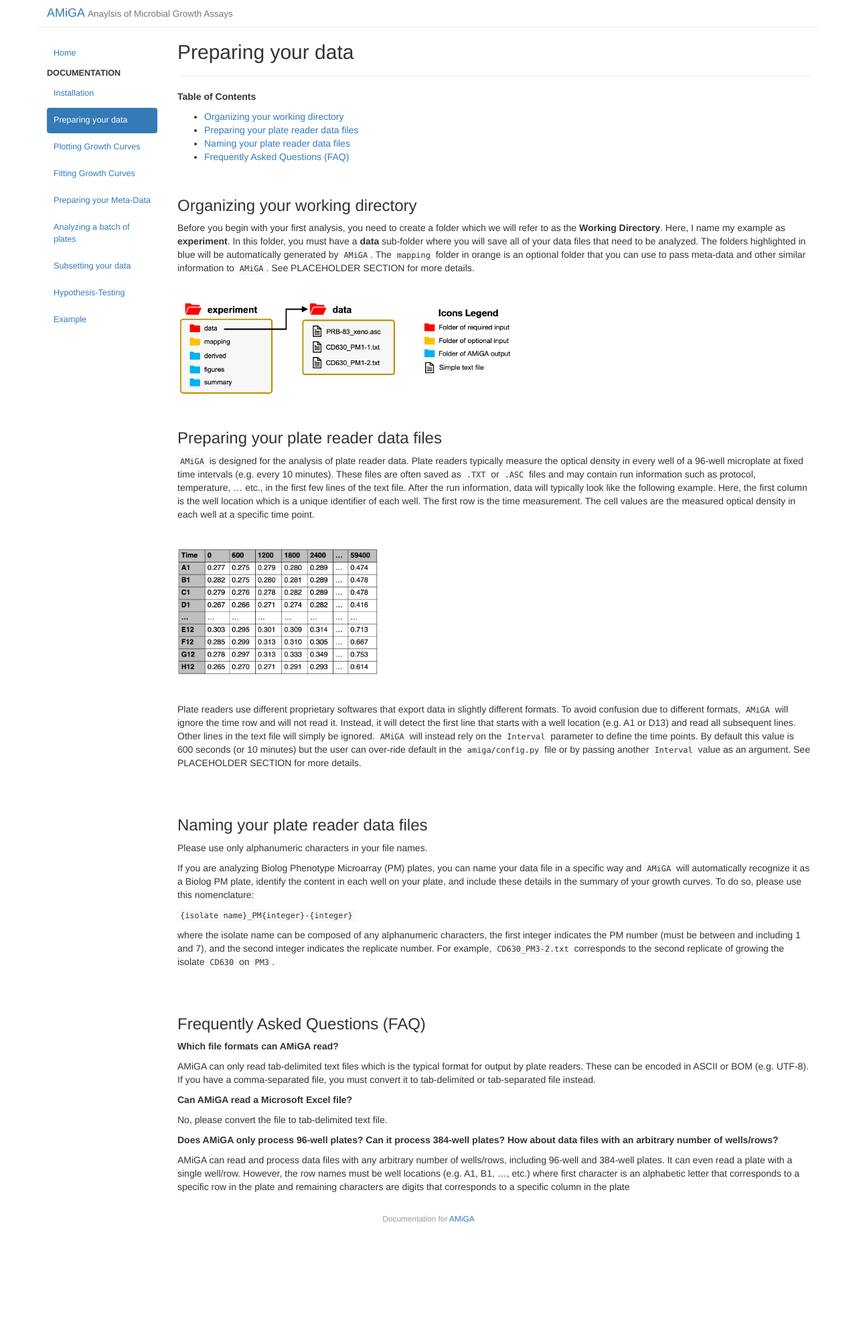
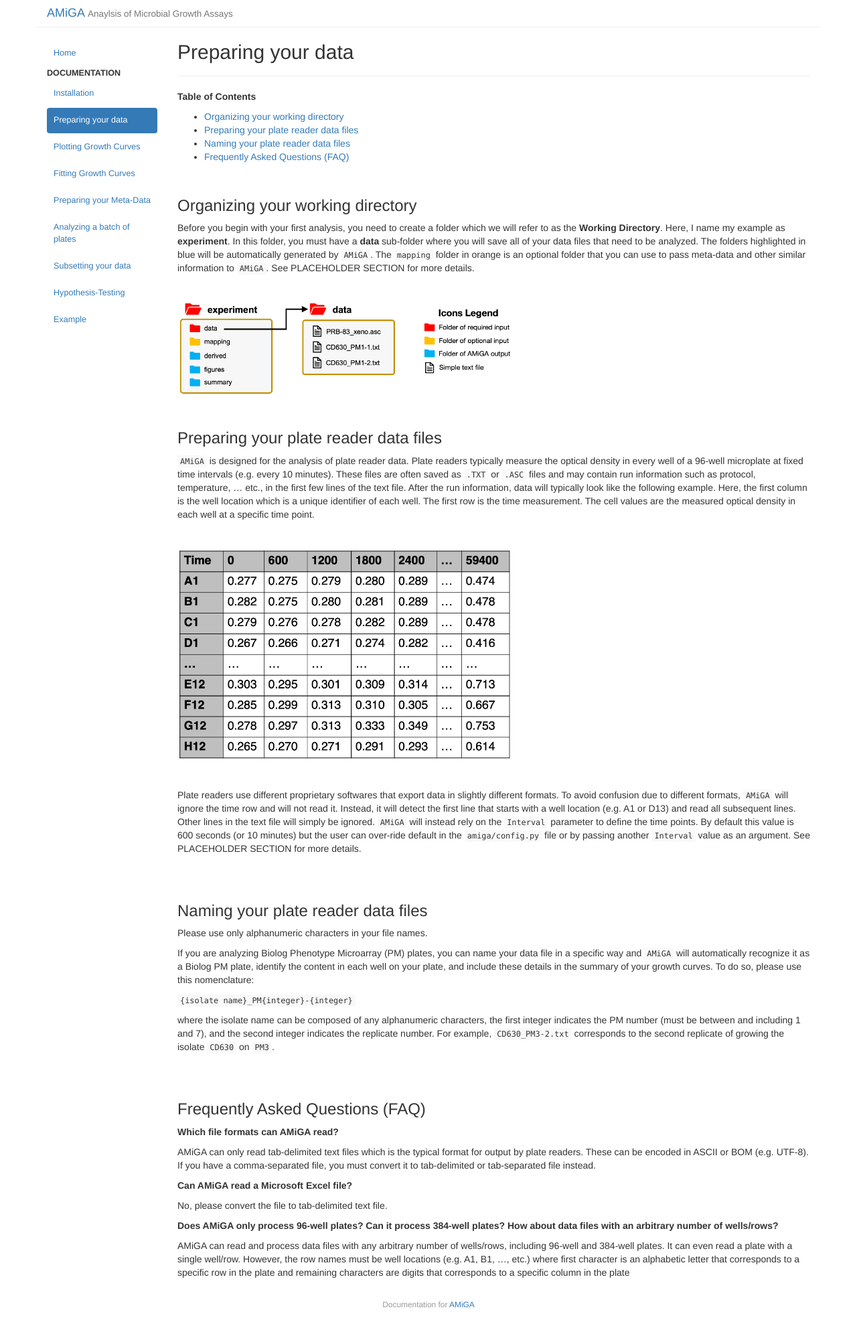
Before and after one commit to firasmidani/amiga, a Jekyll site: the page built from docs/_posts/2020-03-24-organization.md, in a window 1280 px wide. Shown: the whole page at 67% size. Built offline with Jekyll 4.4.1, drawn with Linux system fonts in a browser that asks for light colours; before the commit the page ends 1849 px from its top, so only the background shows below that.

Commit message:
resizing plot

```diff
--- a/docs/_posts/2020-03-24-organization.md
+++ b/docs/_posts/2020-03-24-organization.md
@@ -29,7 +29,7 @@ Before you begin with your first analysis, you need to create a folder which we
 
 <br />
 
-![example data file](../assets/img/example_data_file.png){:width="300px"}
+![example data file](../assets/img/example_data_file.png){:width="500px"}
 <!--- ![amiga directory tree example](../assets/img/amiga_directory_tree_simple.png){:class="img-responsive"} --->
 
 <br />
```
